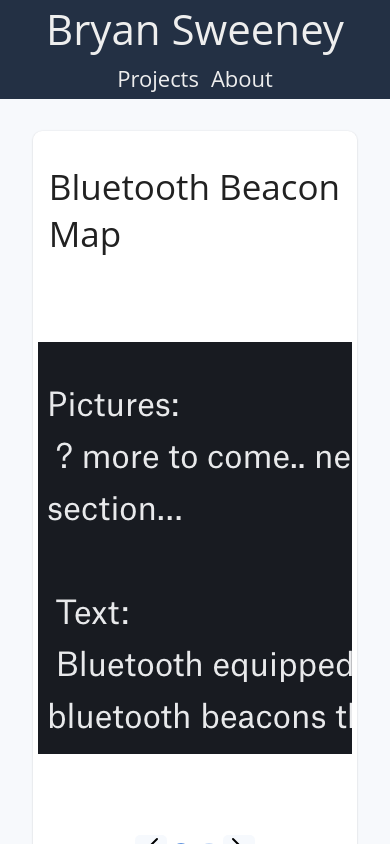
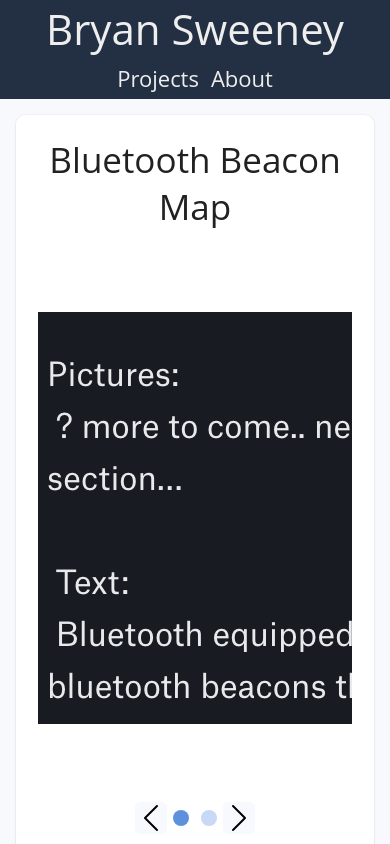
Before and after one commit to btsween/personal-site, a React (Create React App) app: page / in a window 390 px wide. Shown: the top 844 px of the page. Built offline with nearby package versions, Linux system fonts and the light colour scheme.

Commit message:
REFACTOR: dynamic styling for content cards mobile

```diff
--- a/src/components/Home.js
+++ b/src/components/Home.js
@@ -15,9 +15,9 @@ const HomeWrapper = styled.div`
 
 function Home() {
   return (
-    <HomeWrapper className="temp">
+    <HomeWrapper>
       <TopNavigation />
-      <PageBody>
+      <PageBody className="temp">
         {PageContent.projects.map((project) => {
           return <ContentCard projectData={project} />;
         })}
--- a/src/components/contentCard/ContentCard.js
+++ b/src/components/contentCard/ContentCard.js
@@ -6,6 +6,10 @@ const CardWrapper = styled.div`
   display: flex;
   justify-content: center;
   padding: 2rem;
+
+  @media (max-width: 650px) {
+    padding: 1rem;
+  }
 `;
 
 const CardHeader = styled.div`
@@ -16,6 +20,7 @@ const CardHeader = styled.div`
   font-color: rgba(0, 0, 0, 0.87);
   display: flex;
   justify-content: center;
+  text-align: center;
 `;
 
 const CardBody = styled.div`
@@ -28,6 +33,12 @@ const CardBody = styled.div`
   box-shadow: 0 0.5px 2px 0 rgba(0, 0, 0, 0.2);
   width: 50rem;
   max-width: 75vw;
+
+  @media (max-width: 650px) {
+    max-width: inherit;
+    width: inherit;
+    padding: 5px;
+  }
 `;
 
 const BodyText = styled.div`
--- a/src/components/contentCard/SlideShow.js
+++ b/src/components/contentCard/SlideShow.js
@@ -7,7 +7,6 @@ import Photos from "../../assets/photos/Photos";
 const ImageWrapper = styled.div`
   display: flex;
   justify-content: center;
-  margin: 3px;
   min-height: 34rem;
 `;
 
@@ -21,6 +20,7 @@ const StyledImage = styled.img`
 
   &.active {
     display: flex;
+    min-height: auto;
   }
 `;
 
```
